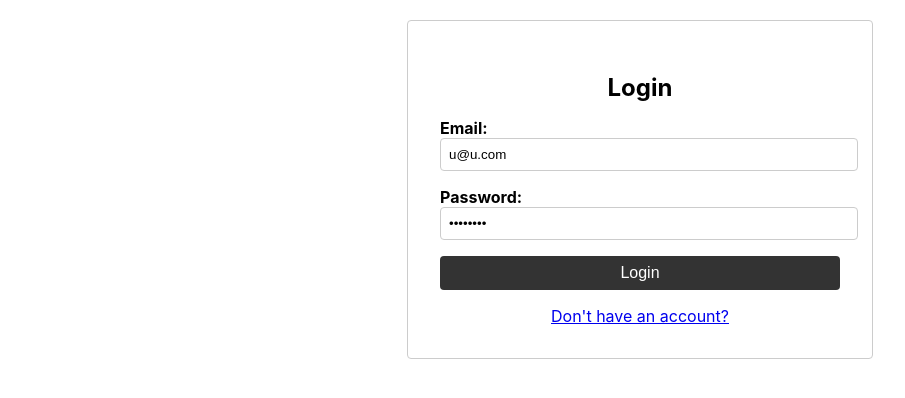
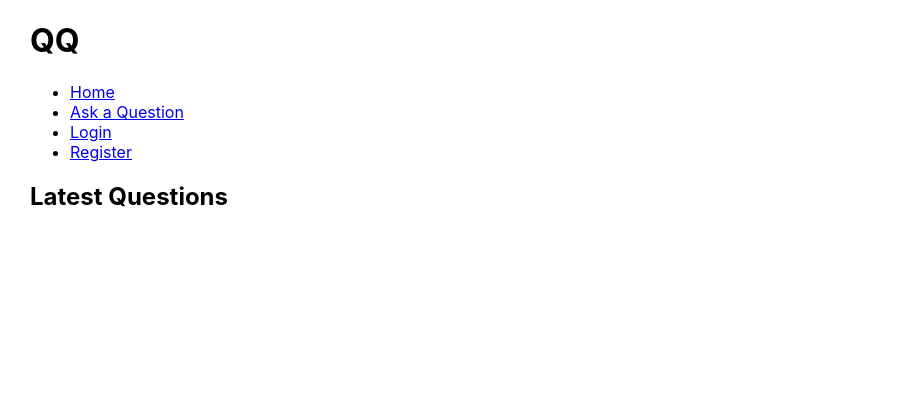
Before and after one commit to EvaldasZak/64-paskaita---Galutinis-atsiskaitymas, a React (Create React App) app: page / in a window 1280 px wide. Shown: the top 398 px of the page, without its empty margins (0-905 px from the left). Built offline with nearby package versions, Linux system fonts and the light colour scheme; data requests are answered from the project's data file.

Commit message:
header started

```diff
--- a/src/App.jsx
+++ b/src/App.jsx
@@ -8,6 +8,8 @@ import UsersContext from './context/UsersContext';
 import Register from './components/pages/Register';
 import Login from './components/pages/Login';
 import Home from './components/pages/Home';
+
+import Header from './components/organisms/Header';
 
 
 // Styled component
@@ -22,19 +24,21 @@ const App = () => {
   return (
     <>
       <AppContainer>
+        <Header user={currentUser} />
         <Routes>
-
+          <Route index element={<Home />} />
           {
             !currentUser ? (
               <>
+                <Route path='/login'>
                   <Route index element={<Login />} />
+                </Route>
                 <Route path='/register'>
                   <Route index element={<Register />} />
                 </Route>
               </>
             ) : (
               <>
-              <Route index element={<Home />} />
               </>
             )
           }
--- /dev/null
+++ b/src/components/organisms/Header.jsx
@@ -0,0 +1,44 @@
+import React from 'react'
+import { Link } from 'react-router-dom';
+
+const Header = ({ user }) => {
+  return (
+    <>
+      <header>
+        <h1>QQ</h1>
+        <nav>
+          <ul>
+            <li>
+              <Link to="/">Home</Link>
+
+            </li>
+            <li>
+              <Link to="/add">Ask a Question</Link>
+            </li>
+            {!user ? (
+              <>
+                <li>
+                  <Link to="/login">Login</Link>
+                </li>
+                <li>
+                  <Link to="/register">Register</Link>
+                </li>
+              </>
+            ) : (
+              <>
+                <li>
+                  <Link to="/profile">Profile</Link>
+                </li>
+                <li>
+                  <Link to="/logout">Logout</Link>
+                </li>
+              </>
+            )}
+          </ul>
+        </nav>
+      </header>
+    </>
+  )
+}
+
+export default Header
--- a/src/components/pages/Home.jsx
+++ b/src/components/pages/Home.jsx
@@ -1,14 +1,16 @@
 import React from 'react';
-
-
 
 const Home = () => {
 
-    return (
-        <>
-            <h1>Home</h1>
-        </>
-    )
+  return (
+    <>
+      <main>
+        <section>
+          <h2>Latest Questions</h2>
+        </section>
+      </main>
+    </>
+  )
 }
 
 export default Home;
```
Lines whose indentation alone changed are shown as unchanged.
